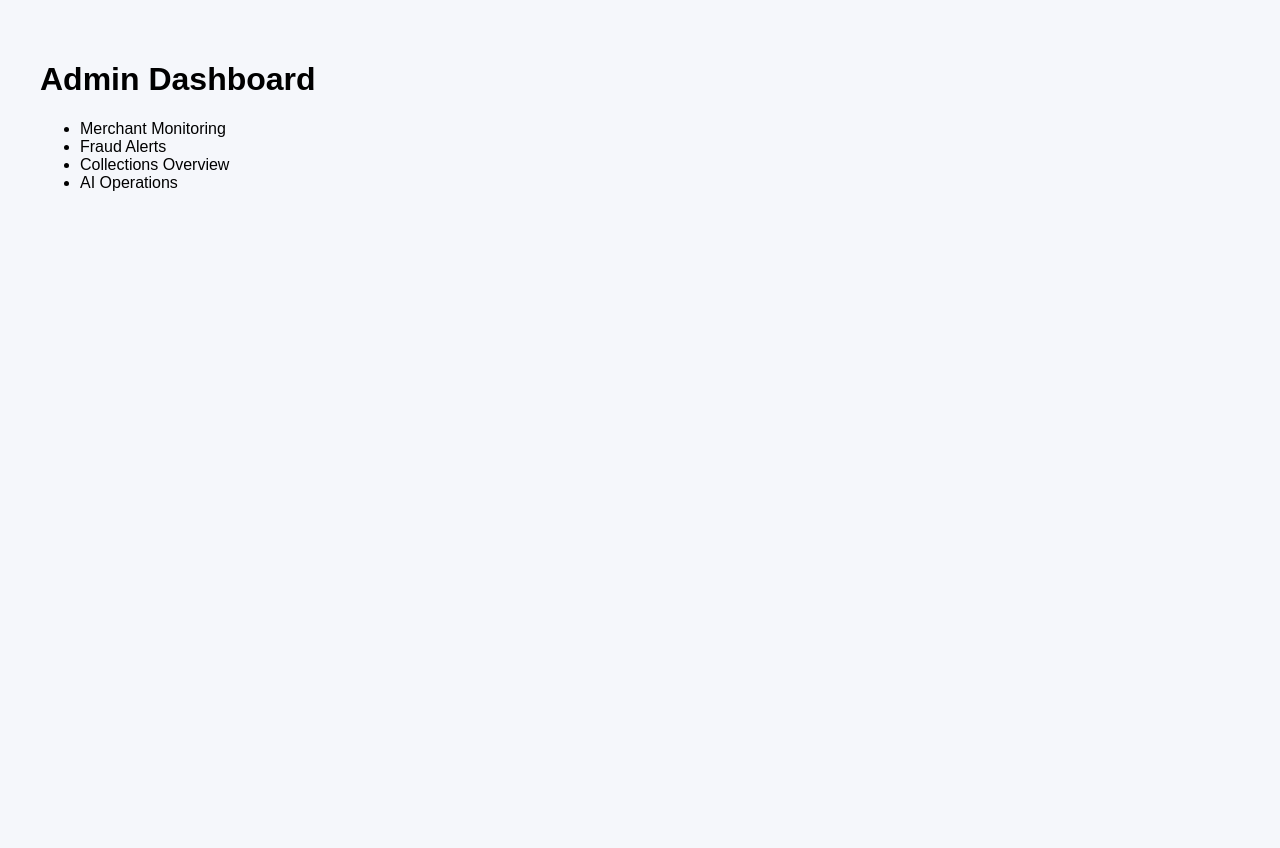
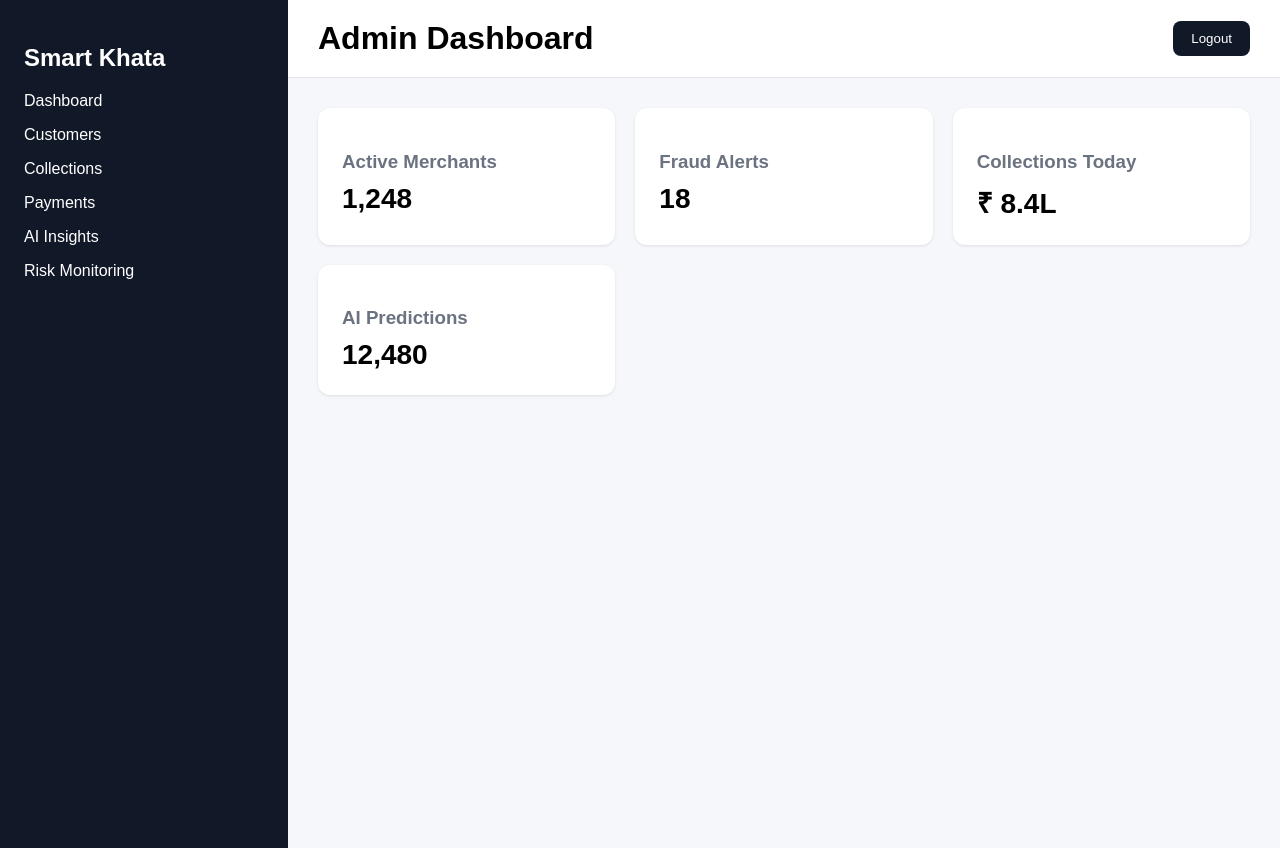
Before and after one commit to dkshaikdxb-dev/Smart-Digital-Khata, a Next.js app in the folder frontend/web/: page /admin in a window 1280 px wide. Before the commit the page ends 800 px from the top, so only its background shows below. Built offline with nearby package versions, Linux system fonts and the light colour scheme.

Commit message:
Upgrade admin dashboard into SaaS operations console

```diff
--- a/frontend/web/app/admin/page.jsx
+++ b/frontend/web/app/admin/page.jsx
@@ -1,13 +1,30 @@
+import Sidebar from '../../components/Sidebar';
+import Header from '../../components/Header';
+import KpiCard from '../../components/KpiCard';
+
 export default function AdminDashboardPage() {
   return (
-    <main style={{ padding: '40px', fontFamily: 'sans-serif' }}>
-      <h1>Admin Dashboard</h1>
-      <ul>
-        <li>Merchant Monitoring</li>
-        <li>Fraud Alerts</li>
-        <li>Collections Overview</li>
-        <li>AI Operations</li>
-      </ul>
-    </main>
+    <div style={{ display: 'flex' }}>
+      <Sidebar />
+
+      <div style={{ flex: 1 }}>
+        <Header title="Admin Dashboard" />
+
+        <main style={{ padding: '30px' }}>
+          <div
+            style={{
+              display: 'grid',
+              gridTemplateColumns: 'repeat(auto-fit, minmax(240px, 1fr))',
+              gap: '20px'
+            }}
+          >
+            <KpiCard title="Active Merchants" value="1,248" />
+            <KpiCard title="Fraud Alerts" value="18" />
+            <KpiCard title="Collections Today" value="₹ 8.4L" />
+            <KpiCard title="AI Predictions" value="12,480" />
+          </div>
+        </main>
+      </div>
+    </div>
   );
 }
```
